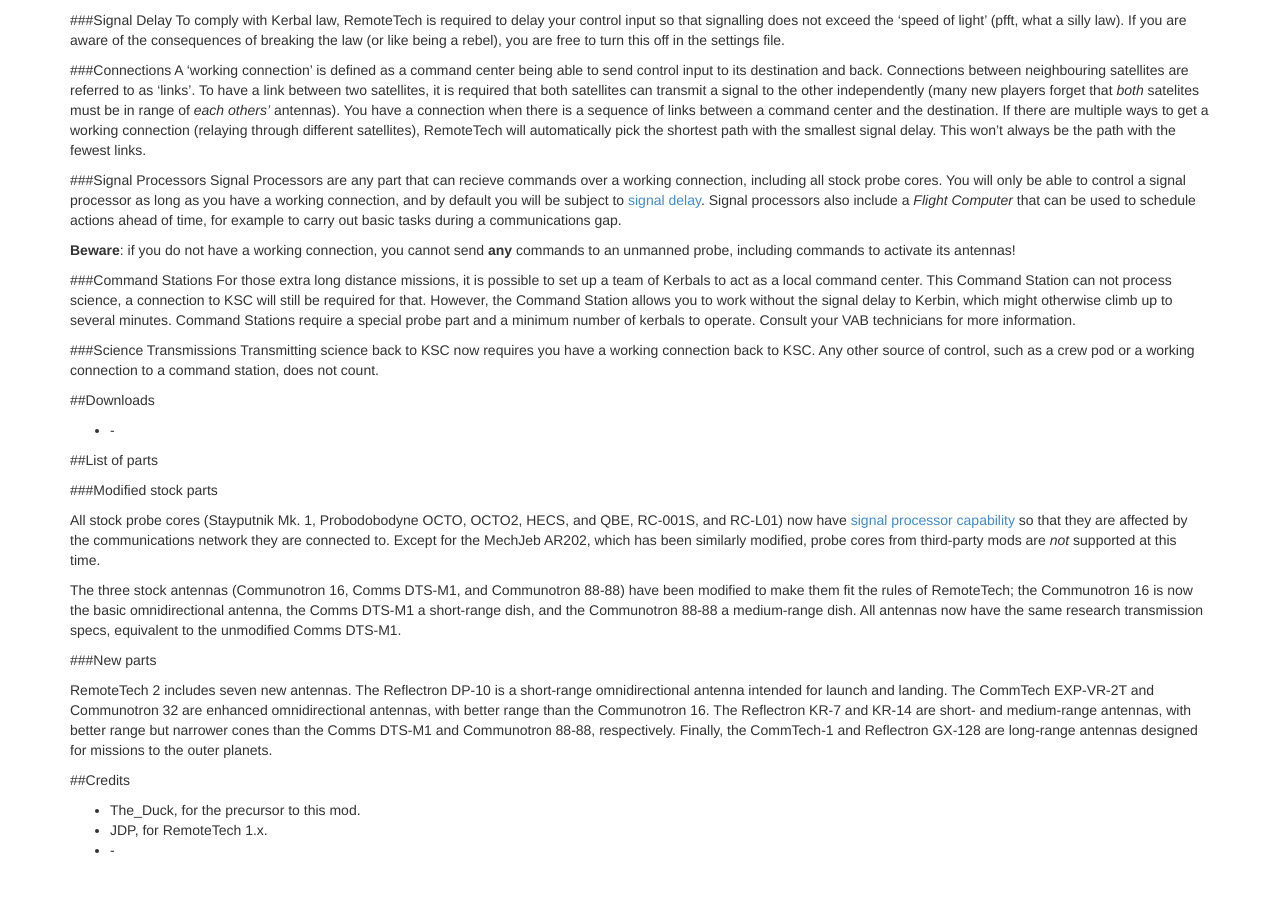
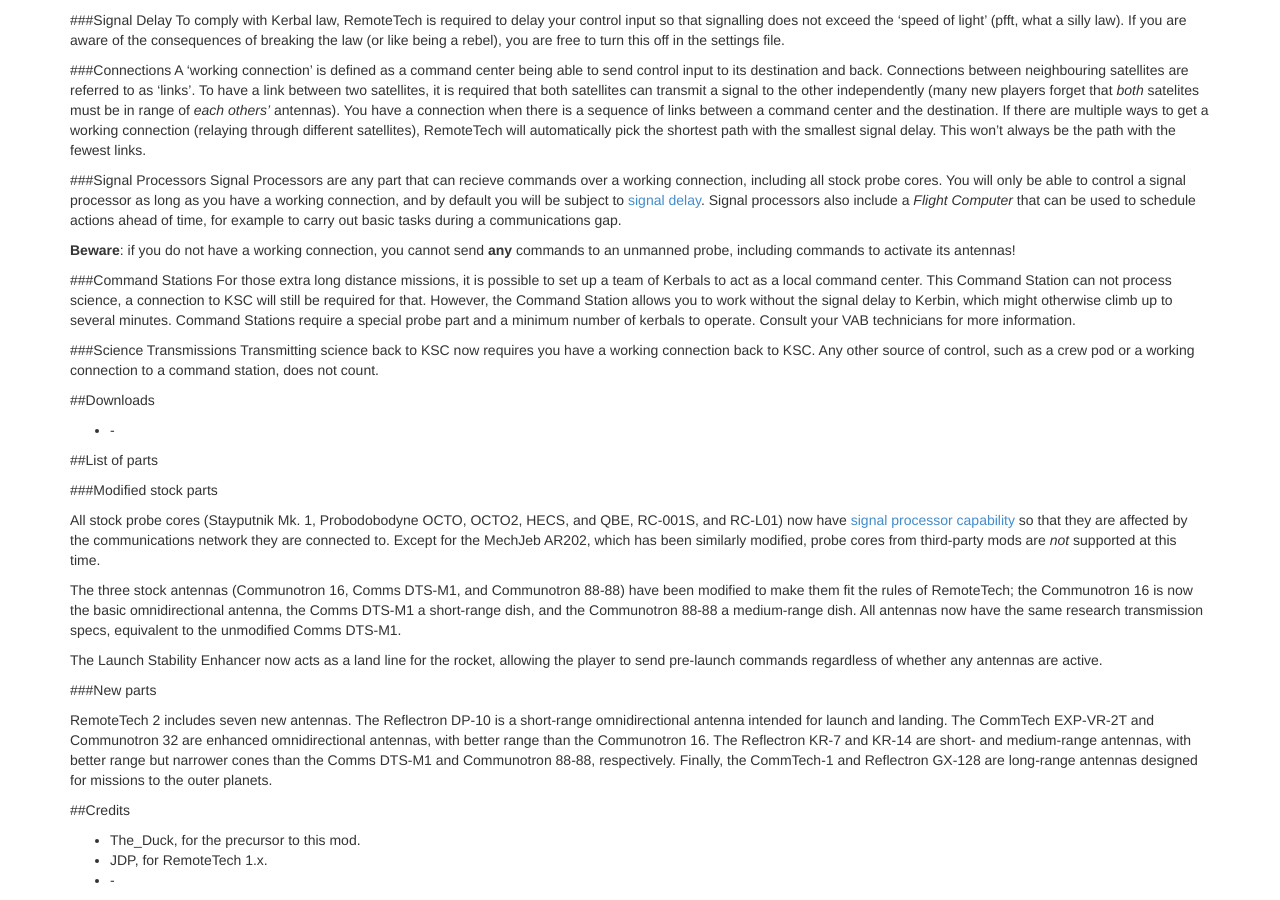
Before and after one commit to RemoteTechnologiesGroup/RemoteTech, a Jekyll site: the page built from index.md, in a window 1280 px wide and 900 px high, scrolled down 828 px. Built offline with Jekyll 4.4.1, drawn with Linux system fonts in a browser that asks for light colours; before the commit the page ends 1698 px from its top, so only the background shows below that.

Commit message:
Forgot to include launch clamp in list of modified parts.

```diff
--- a/_posts/2014-01-01-main.html
+++ b/_posts/2014-01-01-main.html
@@ -70,6 +70,8 @@
 
 The three stock antennas (Communotron 16, Comms DTS-M1, and Communotron 88-88) have been modified to make them fit the rules of RemoteTech; the Communotron 16 is now the basic omnidirectional antenna, the Comms DTS-M1 a short-range dish, and the Communotron 88-88 a medium-range dish. All antennas now have the same research transmission specs, equivalent to the unmodified Comms DTS-M1.
 
+The Launch Stability Enhancer now acts as a land line for the rocket, allowing the player to send pre-launch commands regardless of whether any antennas are active.
+
 ###New parts
 
 RemoteTech 2 includes seven new antennas. The Reflectron DP-10 is a short-range omnidirectional antenna intended for launch and landing. The CommTech EXP-VR-2T and Communotron 32 are enhanced omnidirectional antennas, with better range than the Communotron 16. The Reflectron KR-7 and KR-14 are short- and medium-range antennas, with better range but narrower cones than the Comms DTS-M1 and Communotron 88-88, respectively. Finally, the CommTech-1 and Reflectron GX-128 are long-range antennas designed for missions to the outer planets.
```
